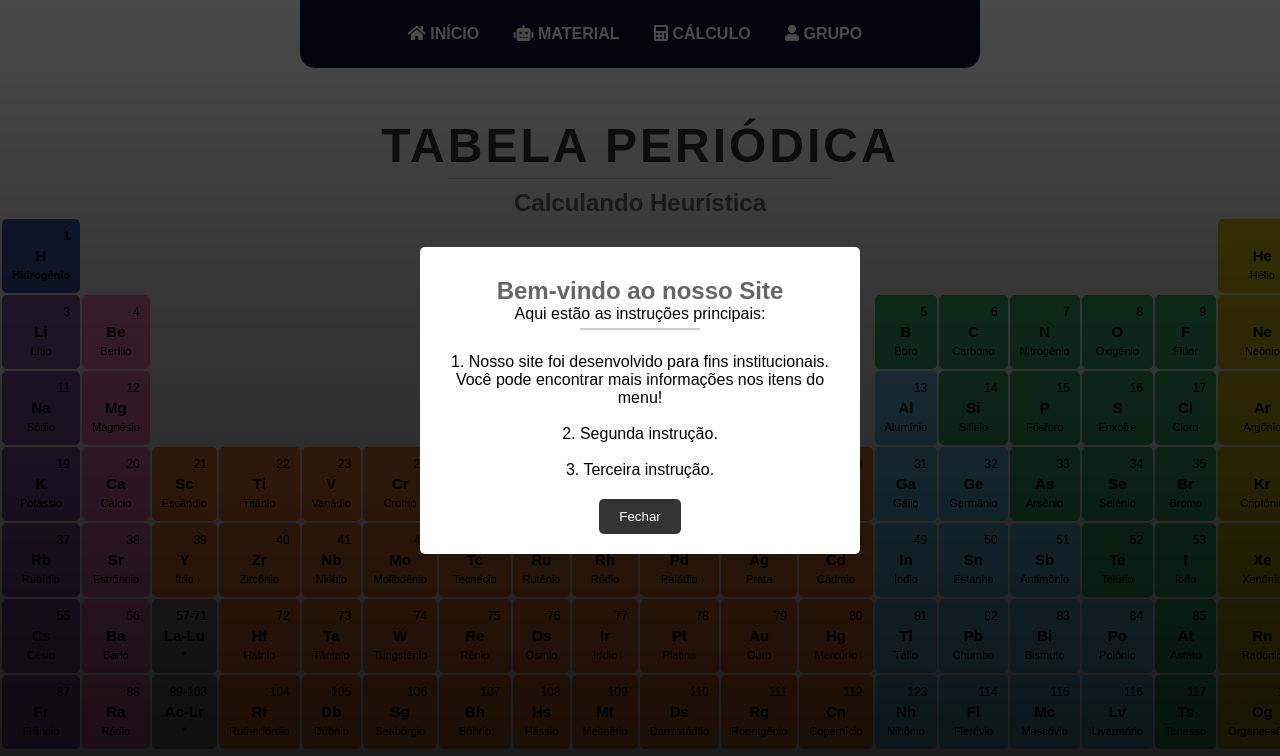
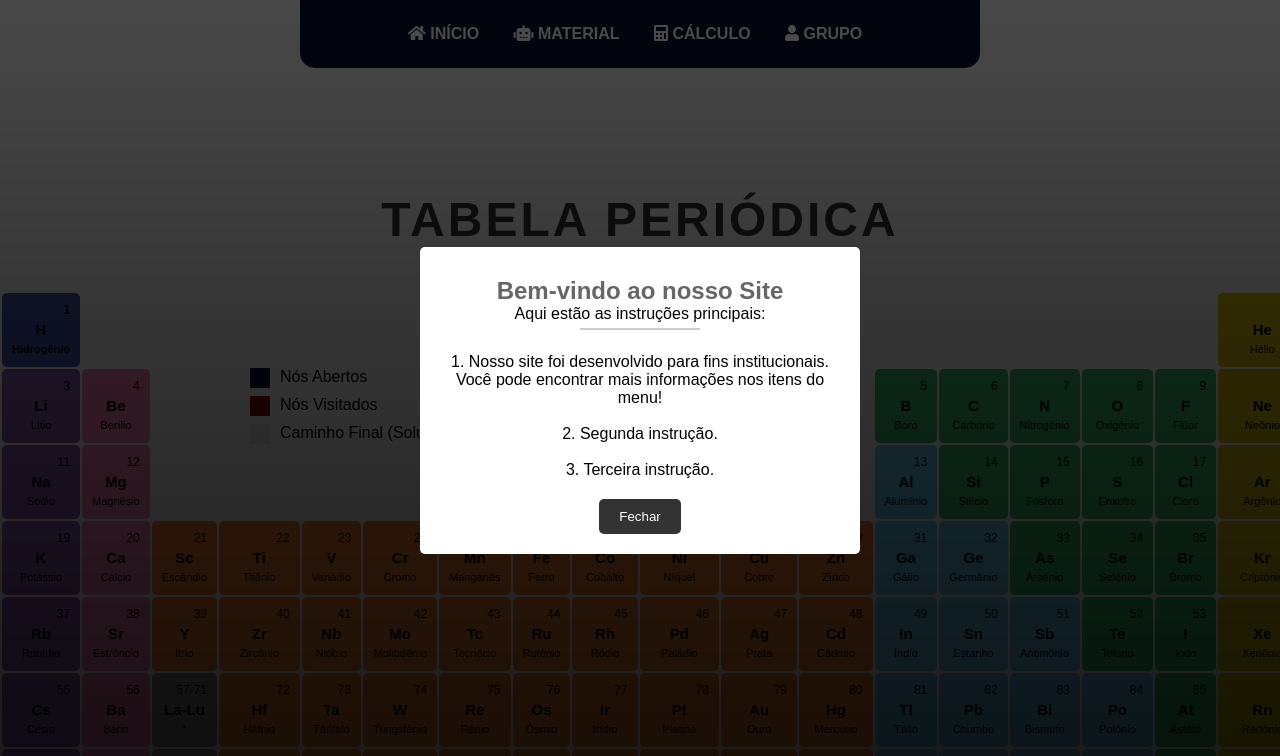
Before and after one commit to Germano01/projetoIA, a plain HTML site: page index.html in a window 1280 px wide. Shown: the top 756 px of the page. Drawn offline with nearby package versions, Linux system fonts and the light colour scheme.

Commit message:
Implementação Legenda Tabela

```diff
--- a/CSS/style.css
+++ b/CSS/style.css
@@ -23,8 +23,7 @@ li{
     font-weight: bold;
     padding: 10px;
     box-shadow: 0 0 10px rgba(0, 0, 0, 0.6);
-    /* Adicione sombra */
-    top: 120%;
+    top: 130%;
 }
 
 #elementoSelecionadoInicial {
@@ -86,6 +85,27 @@ li{
     border-bottom-left-radius: 15px;
     border-bottom-right-radius: 15px;
 }
+
+/*Legenda Tabela*/
+.legenda {
+    position: relative;
+    margin-bottom: 10px;
+}
+
+.legenda span {
+    position: relative;
+    margin-left: 280px;
+    top: 300px;
+}
+
+.quadrado {
+    position: absolute;
+    top: 300px;
+    left: 250px;
+    width: 20px;
+    height: 20px;
+}
+/*Fim Legenda Tabela*/
 
 .menu ul {
     list-style-type: none;
@@ -244,16 +264,19 @@ table tr td {
 
 .no-aberto {
     /* outline: #7b0156 3px solid; */
-    background-color: #f580805e;
+    background-color: #081132;
+    color: white;
 }
 
 .visitado {
     /* outline: #000000 3px solid; */
-    background-color: #80cbfe6a;
+    background-color: #8B0000;
+    color: white;
 }
 
 .caminho-final {
     background-color: #dfdfdf;
+    color: #000;
 }
 
 table tr td:hover:not(.excessao, .inclicaveis) {
--- a/index.html
+++ b/index.html
@@ -35,6 +35,21 @@
 			<li><a href="integrantes.html"><i class="fas fa-user"></i> GRUPO</a></li>
 		</ul>
 	</div>
+
+	<div class="legenda">
+        <div class="quadrado" style="background-color: #081132;"></div>
+        <span>Nós Abertos</span>
+    </div>
+
+    <div class="legenda">
+        <div class="quadrado" style="background-color: #8B0000;"></div>
+        <span>Nós Visitados</span>
+    </div>
+
+    <div class="legenda">
+        <div class="quadrado" style="background-color: #dfdfdf;"></div>
+        <span>Caminho Final (Solução Ótima)</span>
+    </div>
 
 	<h1>Tabela Periódica</h1>
 	<div class="separador"></div>
```
